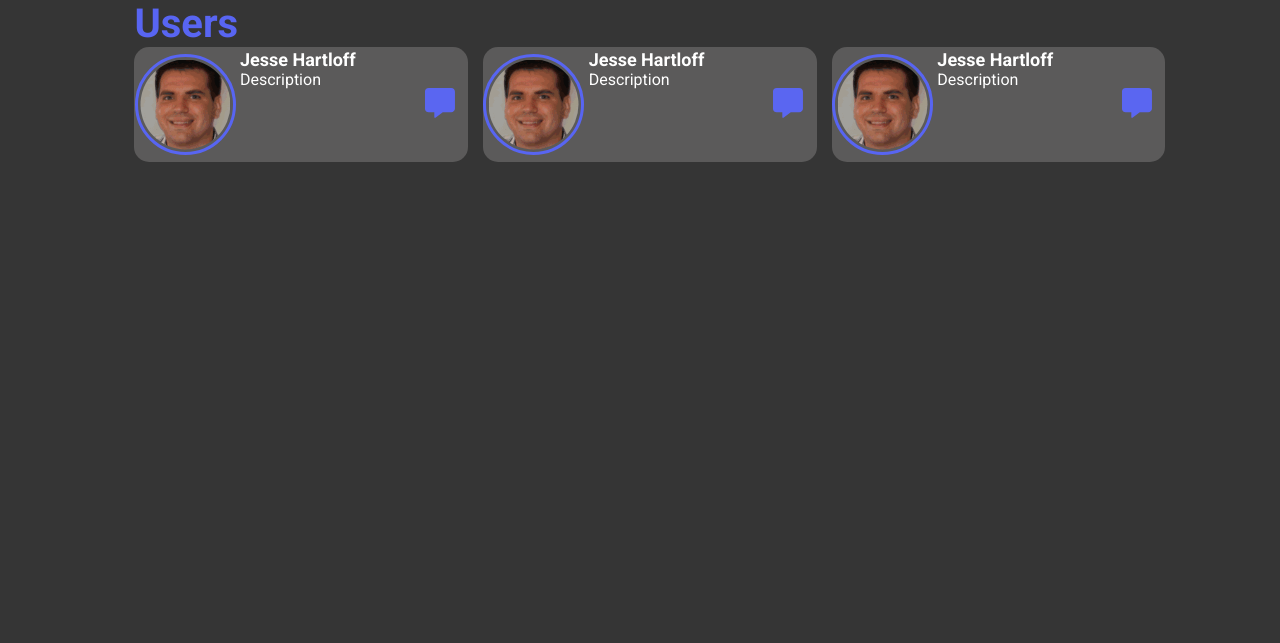
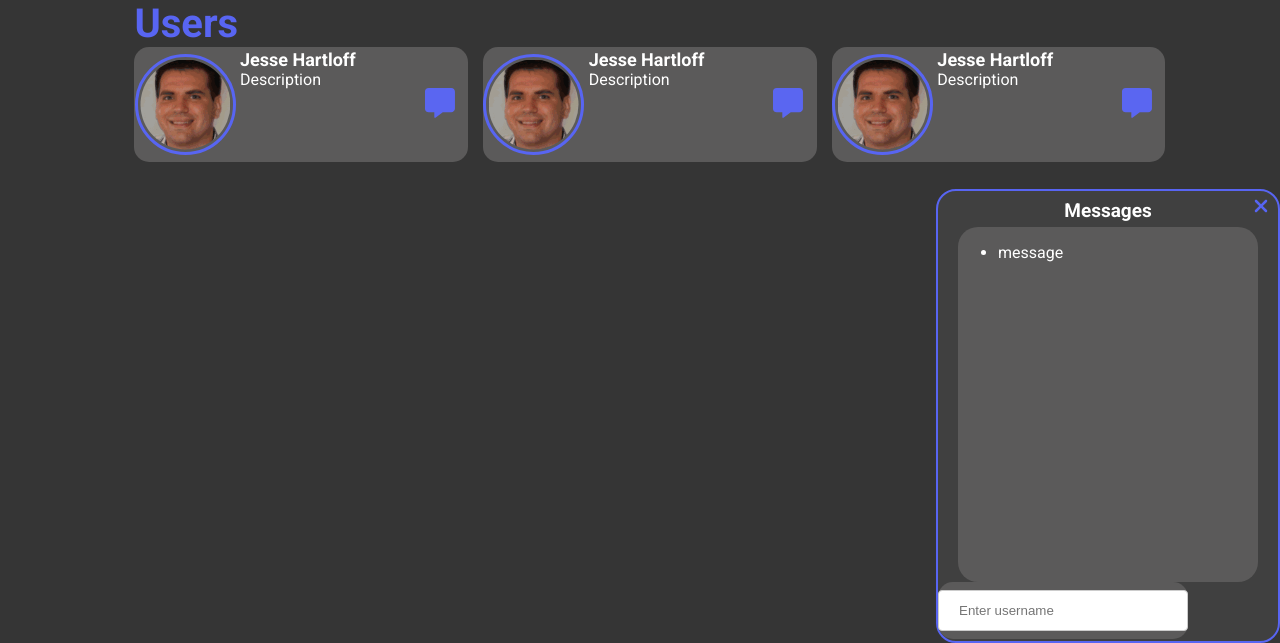
Before and after one commit to Technocat44/Web-App-JWRD, a Flask app: page /users in a window 1280 px wide. Shown: the part 157-800 px from the top of the page. Run offline with Flask 2, Linux system fonts and the light colour scheme.

Commit message:
messages work in progress

```diff
--- a/webapp/static/css/style.css
+++ b/webapp/static/css/style.css
@@ -263,6 +263,7 @@ input[type="email"] {
 .svg_div:hover {
   transform: scale(1.25);
   transition-duration: .2s;
+  cursor: pointer;
 }
 
 .svg_div {
@@ -290,3 +291,66 @@ input[type="email"] {
   width: 100%;
   margin-left: 4px;
 }
+
+.messageWindow {
+  background-color: #404040;
+  border: solid #5865F2 2px;
+  width: 340px;
+  height: 450px;
+  position: fixed;
+  right: 0;
+  bottom: 0;
+  border-radius: 20px;
+  z-index: 50;
+  display: flex;
+  flex-direction: column;
+}
+
+.messageWindow_top_exitButton {
+  display: flex;
+  justify-content: end;
+  margin-right: 7px;
+}
+
+.messageWindow_top_exitButton_svg:hover {
+  transform: scale(1.3);
+  transition-duration: .15s;
+  cursor: pointer;
+}
+
+.messageWindow_top_exitButton_svg {
+  transform: scale(1);
+  transition-duration: .15s;
+  width: 20px;
+  height: 20px;
+  margin-top: 5px;
+  filter: invert(37%) sepia(22%) saturate(4244%) hue-rotate(216deg) brightness(98%) contrast(94%);
+}
+
+.messageWindow_top_title {
+  width: 100%;
+  margin: 0;
+  padding: 0;
+  font-size: 19px;
+  font-weight: bold;
+  display: flex;
+  justify-content: center;
+  margin-top: -17px;
+}
+
+.messageWindow_messages {
+  margin-top: 5px;
+  width: 300px;
+  height: 355px;
+  background-color: #5b5a5a;
+  border-radius: 20px;
+  align-self: center;
+}
+
+.messageWindow_bottom_inputDiv {
+  width: 250px;
+  border-radius: 15px;
+  background-color: #5b5a5a;
+  align-self: center;
+  border: 0px;
+}
--- a/webapp/templates/base.html
+++ b/webapp/templates/base.html
@@ -9,6 +9,7 @@
     />
     <meta charset="utf-8" />
     <meta name="viewport" content="width=device-width, initial-scale=1" />
+    <script src="../static/function.js"></script>
   </head>
 
   <title>{% block title %} Homepage {% endblock %}</title>
--- a/webapp/templates/messages.html
+++ b/webapp/templates/messages.html
@@ -1,7 +1,5 @@
 {% extends "base.html" %} {% block title %}Sign-up{% endblock %}' {% block
 content %}
-
-
 
 <form method="POST">
     <div id="parent">
--- a/webapp/templates/users.html
+++ b/webapp/templates/users.html
@@ -1,67 +1,107 @@
 {% extends "base.html" %} {% block title %}Login{% endblock %} {% block
 content%}
 <div class="users">
+   <div class="messageWindow">
+      <div class="messageWindow_top">
+         <div class="messageWindow_top_exitButton">
+            <img
+               class="messageWindow_top_exitButton_svg"
+               src="../static/assets/xmark-solid.svg"
+               alt="X"
+            />
+         </div>
+         <h2 class="messageWindow_top_title">Messages</h2>
+      </div>
+      <div class="messageWindow_messages">
+         <ul class="messageWindow_messages_list">
+            <li class="messageWindow_messages_instance">message</li>
+         </ul>
+      </div>
+      <div class="messageWindow_bottom">
+         <div class="messageWindow_bottom_inputDiv">
+            <input
+               type="text"
+               class="messageWindow_bottom_input"
+               id="receiver"
+               name="receiver"
+               placeholder="Enter username"
+            />
+         </div>
+      </div>
+   </div>
    <h1 class="users_header">Users</h1>
    <div class="users_container">
       <div class="userCard">
          <div class="userCard_avatar">
-            <img class="userCard_avatar_image" src="../static/assets/jesseGif.gif" alt="avatar">
+            <img
+               class="userCard_avatar_image"
+               src="../static/assets/jesseGif.gif"
+               alt="avatar"
+            />
          </div>
          <div class="userCard_main">
             <div class="userCard_top">
-               <div class="userCard_top_name">
-                  Jesse Hartloff
-               </div>
+               <div class="userCard_top_name">Jesse Hartloff</div>
             </div>
-            <div class="userCard_description">
-               Description
-            </div>
+            <div class="userCard_description">Description</div>
          </div>
          <div class="userCard_buttons">
             <div class="svg_div">
-               <img src="../static/assets/message-solid.svg" class="userCard_buttons_svg" alt="">
+               <img
+                  src="../static/assets/message-solid.svg"
+                  class="userCard_buttons_svg"
+                  alt=""
+               />
             </div>
          </div>
       </div>
 
       <div class="userCard">
          <div class="userCard_avatar">
-            <img class="userCard_avatar_image" src="../static/assets/jesseGif.gif" alt="avatar">
+            <img
+               class="userCard_avatar_image"
+               src="../static/assets/jesseGif.gif"
+               alt="avatar"
+            />
          </div>
          <div class="userCard_main">
             <div class="userCard_top">
-               <div class="userCard_top_name">
-                  Jesse Hartloff
-               </div>
+               <div class="userCard_top_name">Jesse Hartloff</div>
             </div>
-            <div class="userCard_description">
-               Description
-            </div>
+            <div class="userCard_description">Description</div>
          </div>
          <div class="userCard_buttons">
             <div class="svg_div">
-               <img src="../static/assets/message-solid.svg" class="userCard_buttons_svg" alt="">
+               <img
+                  src="../static/assets/message-solid.svg"
+                  class="userCard_buttons_svg"
+                  alt=""
+               />
             </div>
          </div>
       </div>
 
       <div class="userCard">
          <div class="userCard_avatar">
-            <img class="userCard_avatar_image" src="../static/assets/jesseGif.gif" alt="avatar">
+            <img
+               class="userCard_avatar_image"
+               src="../static/assets/jesseGif.gif"
+               alt="avatar"
+            />
          </div>
          <div class="userCard_main">
             <div class="userCard_top">
-               <div class="userCard_top_name">
-                  Jesse Hartloff
-               </div>
+               <div class="userCard_top_name">Jesse Hartloff</div>
             </div>
-            <div class="userCard_description">
-               Description
-            </div>
+            <div class="userCard_description">Description</div>
          </div>
          <div class="userCard_buttons">
-            <div class="svg_div">
-               <img src="../static/assets/message-solid.svg" class="userCard_buttons_svg" alt="">
+            <div class="svg_div" onclick="">
+               <img
+                  src="../static/assets/message-solid.svg"
+                  class="userCard_buttons_svg"
+                  alt=""
+               />
             </div>
          </div>
       </div>
```
Also changed, not shown: webapp/static/assets/xmark-solid.svg (added).
